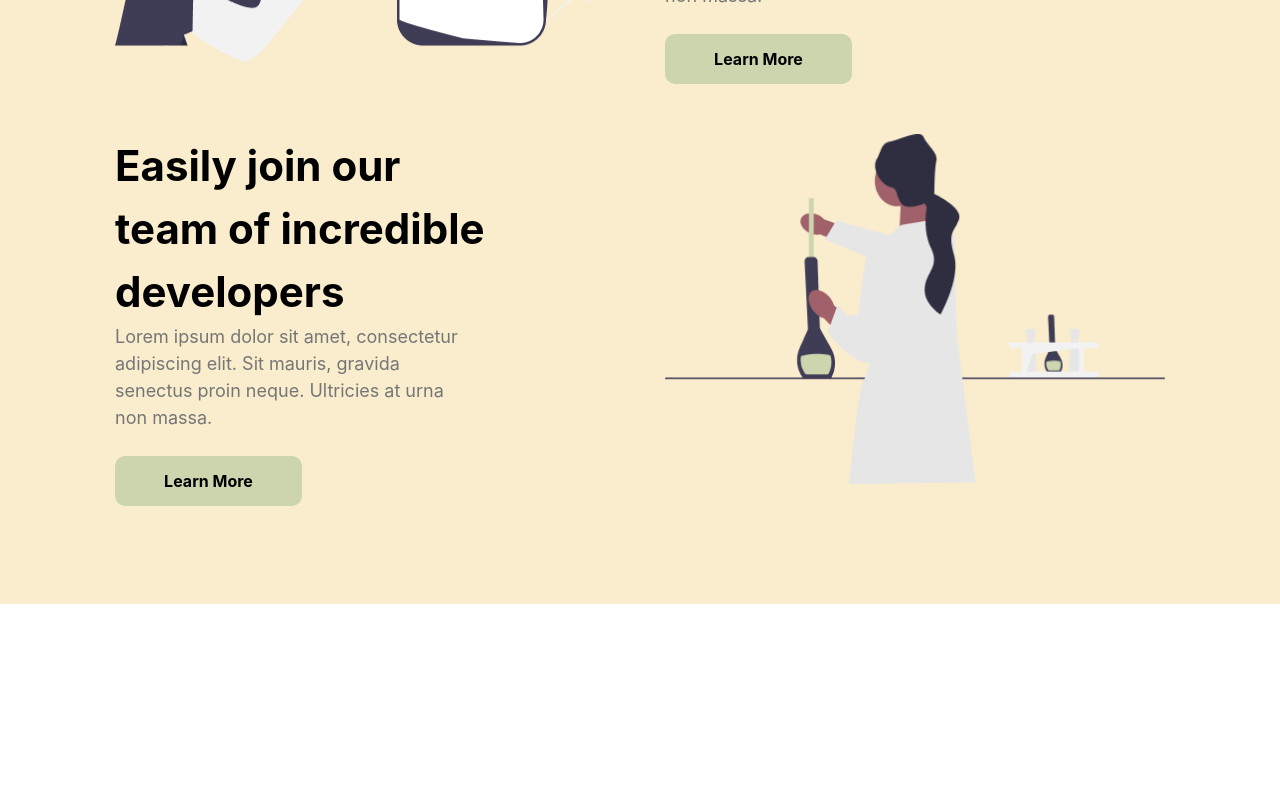
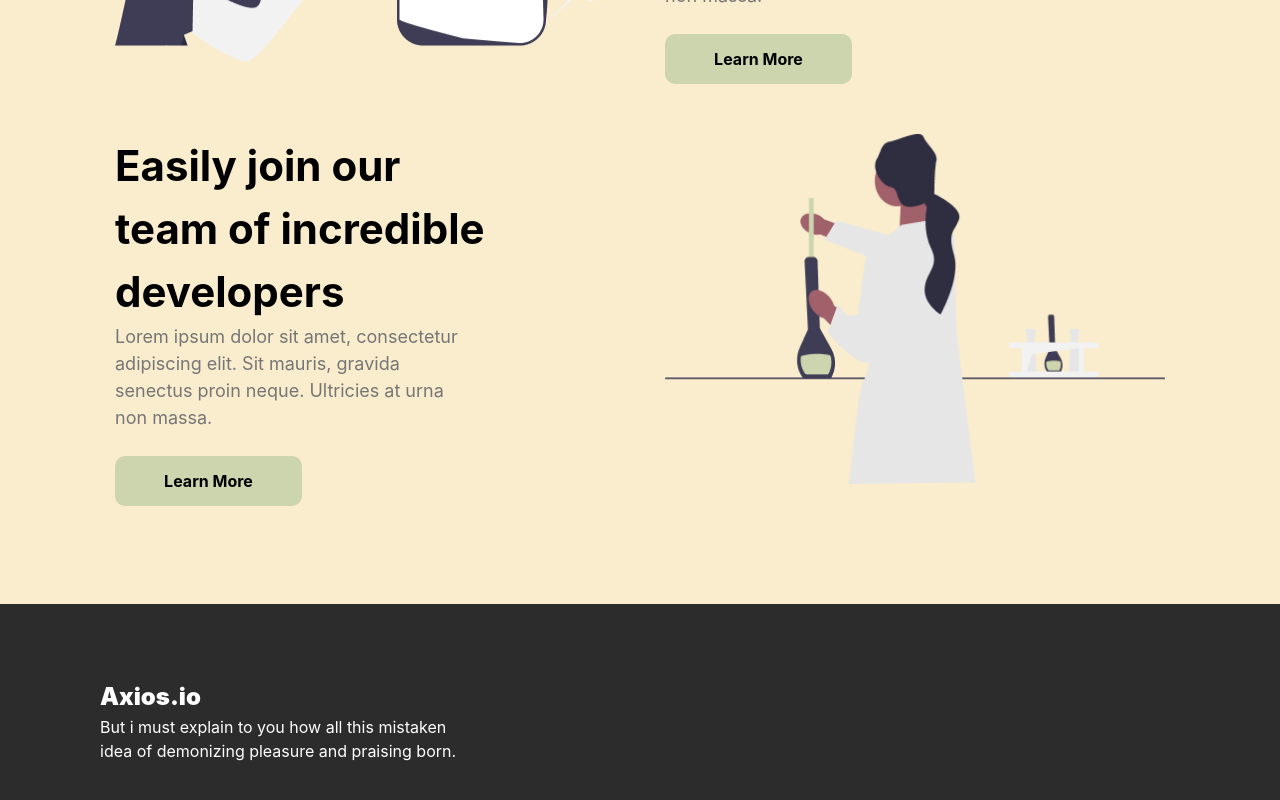
Before and after one commit to TyNoller4317/Axios.io, a React (Create React App) app: page / in a window 1280 px wide. Shown: the part 1769-2569 px from the top of the page. Before the commit the page ends 2373 px from the top, so only its background shows below. Built offline with nearby package versions, Linux system fonts and the light colour scheme.

Commit message:
started the footer component

```diff
--- a/src/App.css
+++ b/src/App.css
@@ -246,3 +246,19 @@ select {
   margin-top: 25px;
 }
 /* End Info section styling */
+
+/* Footer Styling */
+.footer {
+  height: 442px;
+  background-color: #2c2c2c;
+  padding: 75px 100px;
+  color: white;
+}
+
+.footer-logo h1 {
+  font-size: 24px;
+  font-weight: 900;
+}
+
+.footer-logo p {max-width: 370px;}
+/* End Footer Styling */
--- a/src/App.js
+++ b/src/App.js
@@ -3,6 +3,7 @@ import { Navbar } from "./components/Navbar";
 import { HeroSection } from "./components/HeroSection";
 import { MakesUsSpecial } from "./components/MakesUsSpecial";
 import { InfoSection } from "./components/InfoSection";
+import { Footer } from "./components/Footer";
 
 function App() {
   return (
@@ -11,6 +12,7 @@ function App() {
       <HeroSection />
       <MakesUsSpecial />
       <InfoSection />
+      <Footer />
     </>
   );
 }
--- /dev/null
+++ b/src/components/Footer.js
@@ -0,0 +1,21 @@
+import React from "react";
+
+export const Footer = () => {
+  return (
+    <footer className="footer">
+      <div className="top-footer">
+        <div className="footer-logo">
+          <h1>Axios.io</h1>
+          <p>
+            But i must explain to you how all this mistaken idea of demonizing
+            pleasure and praising born.
+          </p>
+        </div>
+        <div className="footer-links"></div>
+        <div className="footer-links"></div>
+        <div className="footer-links"></div>
+      </div>
+      <div className="bottom-footer"></div>
+    </footer>
+  );
+};
```
